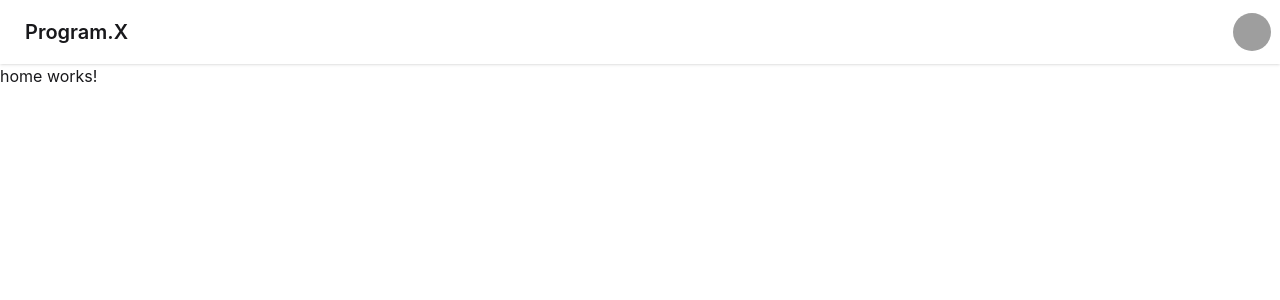
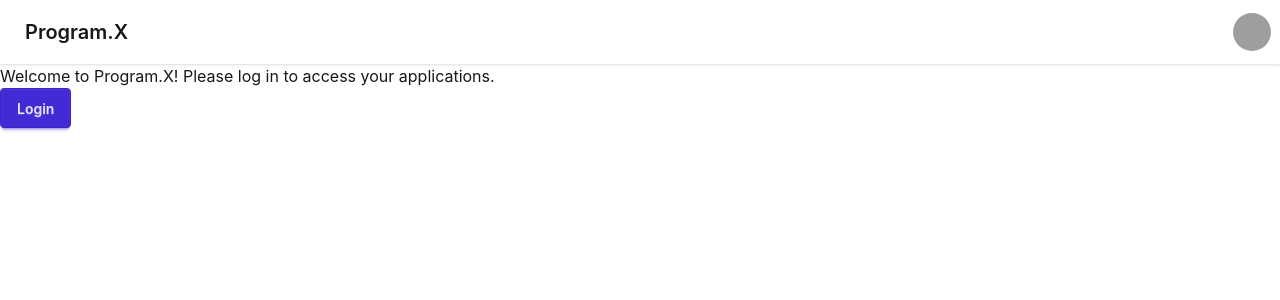
Before and after one commit to ProgramX-NPledger/ProgramX-AngularClient, an Angular app in the folder client/: page / in a window 1280 px wide. Shown: the top 300 px of the page. Built offline with nearby package versions, Linux system fonts and the light colour scheme; grey boxes are pictures that could not be loaded.

Commit message:
Improving log in/out status experience

```diff
--- a/client/src/app/home/home.component.html
+++ b/client/src/app/home/home.component.html
@@ -1 +1,8 @@
-<p>home works!</p>
+
+
+@if(loginService.currentUser()==null) {
+  <p>Welcome to Program.X! Please log in to access your applications.</p>
+  <p><button class="btn btn-primary" (click)="login()">Login</button></p>
+} @else {
+  <p>Welcome back, {{ loginService.currentUser()?.userName }}!</p>
+}
--- a/client/src/app/home/home.component.ts
+++ b/client/src/app/home/home.component.ts
@@ -1,4 +1,6 @@
-import { Component } from '@angular/core';
+import { Component, inject, OnInit } from '@angular/core';
+import { Router } from '@angular/router';
+import { LoginService } from '../core/services/login-service.service';
 
 @Component({
   selector: 'app-home',
@@ -6,6 +8,16 @@ import { Component } from '@angular/core';
   templateUrl: './home.component.html',
   styleUrl: './home.component.css'
 })
-export class HomeComponent {
+export class HomeComponent implements OnInit {
+  router = inject(Router)
+  loginService = inject(LoginService);
 
+  ngOnInit() {
+    // Any initialization logic can go here
+    console.log(this.loginService.currentUser());
+  }
+
+  login() {
+    this.router.navigate(['/login']);
+  }
 }
```
